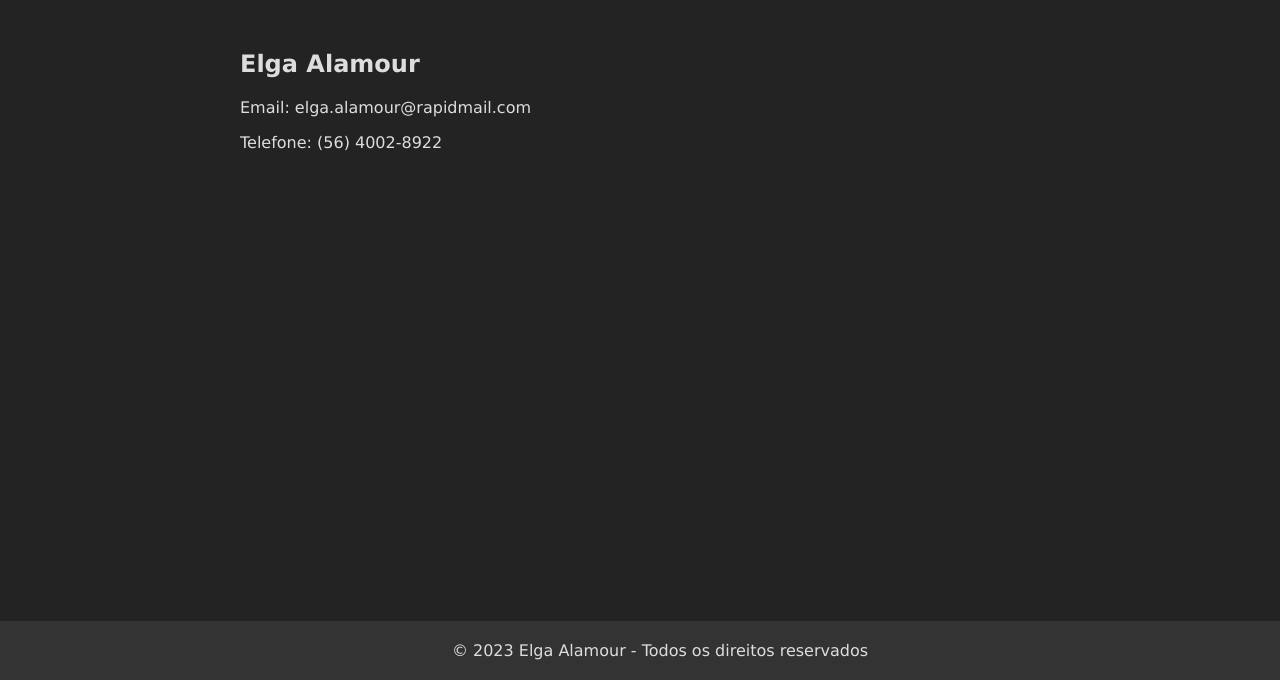
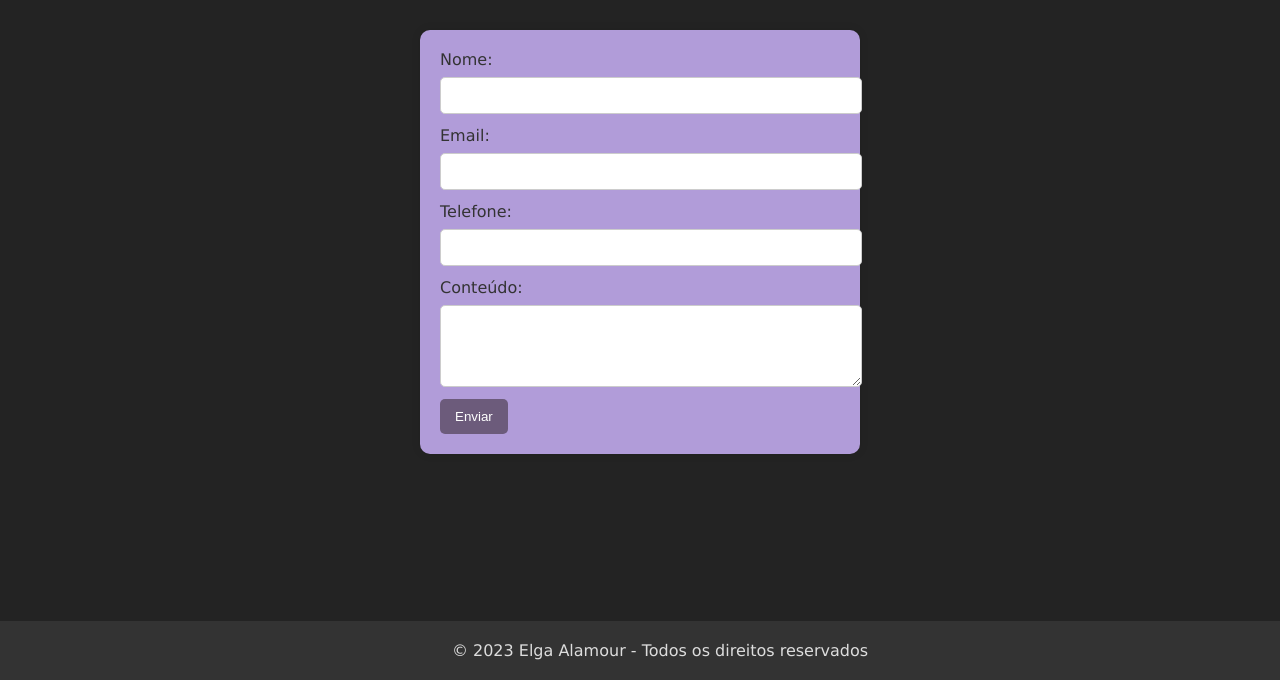
Before and after one commit to barbo56/projeto_flask, a Flask app: page /contato in a window 1280 px wide. Shown: the part 120-800 px from the top of the page. Run offline with Flask 3, Linux system fonts and the light colour scheme.

Commit message:
criação de formulário

```diff
--- a/app/routes.py
+++ b/app/routes.py
@@ -1,5 +1,6 @@
 from app import app
 from flask import render_template
+from app.forms import Contato
 
 @app.route('/')
 @app.route('/index')
@@ -17,3 +18,8 @@ def sobre():
 @app.route('/projeto')
 def projeto():
     return render_template('projeto.html', title='Meus Projetos')
+
+@app.route('/enviar_contato')
+def enviar_contato():
+    formulario = Contato()
+    return render_template('contato.html', title='Meus Projetos')
--- a/app/static/css/style.css
+++ b/app/static/css/style.css
@@ -85,3 +85,46 @@
       left: 0;
       width: 100%;
     }
+
+    /* CSS Formulário */
+    form {
+      max-width: 400px;
+      margin: 0 auto;
+      padding: 20px;
+      background-color: #b19cd9; /* Roxo claro */
+      border-radius: 10px;
+      box-shadow: 0 0 10px rgba(0, 0, 0, 0.1); /* Sombra leve */
+    }
+
+    /* Estilo para os campos de entrada */
+    form label {
+      display: block; /* Torna cada label ocupar uma linha inteira */
+      margin-bottom: 8px; /* Espaçamento vertical entre os labels */
+      color: #333; /* Cor do texto padrão */
+    }
+
+    input[type="text"],
+    input[type="email"],
+    input[type="tel"],
+    textarea {
+      display: block; /* Torna cada input e textarea ocuparem uma linha inteira */
+      width: 100%;
+      margin-bottom: 12px; /* Espaçamento vertical entre os campos */
+      padding: 10px;
+      border: 1px solid #ccc; /* Borda cinza claro */
+      border-radius: 5px;
+    }
+
+    /* Estilo para o botão de envio */
+    button[type="submit"] {
+      background-color: #6c5b7b; /* Rosa escuro */
+      color: #fff; /* Texto branco */
+      padding: 10px 15px;
+      border: none;
+      border-radius: 5px;
+      cursor: pointer;
+    }
+
+    button[type="submit"]:hover {
+      background-color: #9b89b0; /* Rosa mais claro ao passar o mouse */
+    }
--- a/app/templates/base.html
+++ b/app/templates/base.html
@@ -4,7 +4,7 @@
 <head>
   <meta charset="UTF-8">
   <meta name="viewport" content="width=device-width, initial-scale=1.0">
-  <title>{{title}}r</title>
+  <title>{{title}}</title>
   <link rel="stylesheet" type="text/css" href="{{url_for('static', filename='css/style.css')}}"> <!-- Esse atributo é utilizado para segurança, não permite que algupem acesse a pasta raiz do projeto por meio da URL -->
 </head>
 
--- a/app/templates/contato.html
+++ b/app/templates/contato.html
@@ -6,9 +6,21 @@
   <div class="contact">
     <div class="contact-image"></div>
     <div class="contact-info">
-      <h2>Elga Alamour</h2>
-      <p><i class="fa fa-envelope"></i> Email: elga.alamour@rapidmail.com</p>
-      <p><i class="fa fa-phone"></i> Telefone: (56) 4002-8922</p>
+      <form action="/enviar_contato" method="post">
+        <label for="nome">Nome:</label>
+        <input type="text" id="nome" name="nome" required>
+
+        <label for="email">Email:</label>
+        <input type="email" id="email" name="email" required>
+
+        <label for="telefone">Telefone:</label>
+        <input type="tel" id="telefone" name="telefone" required>
+
+        <label for="conteudo">Conteúdo:</label>
+        <textarea id="conteudo" name="conteudo" rows="4" required></textarea>
+
+        <button type="submit">Enviar</button>
+      </form>
     </div>
   </div>
 </div>
```
Also changed, not shown: app/forms.py (added, +9 -0 lines).
